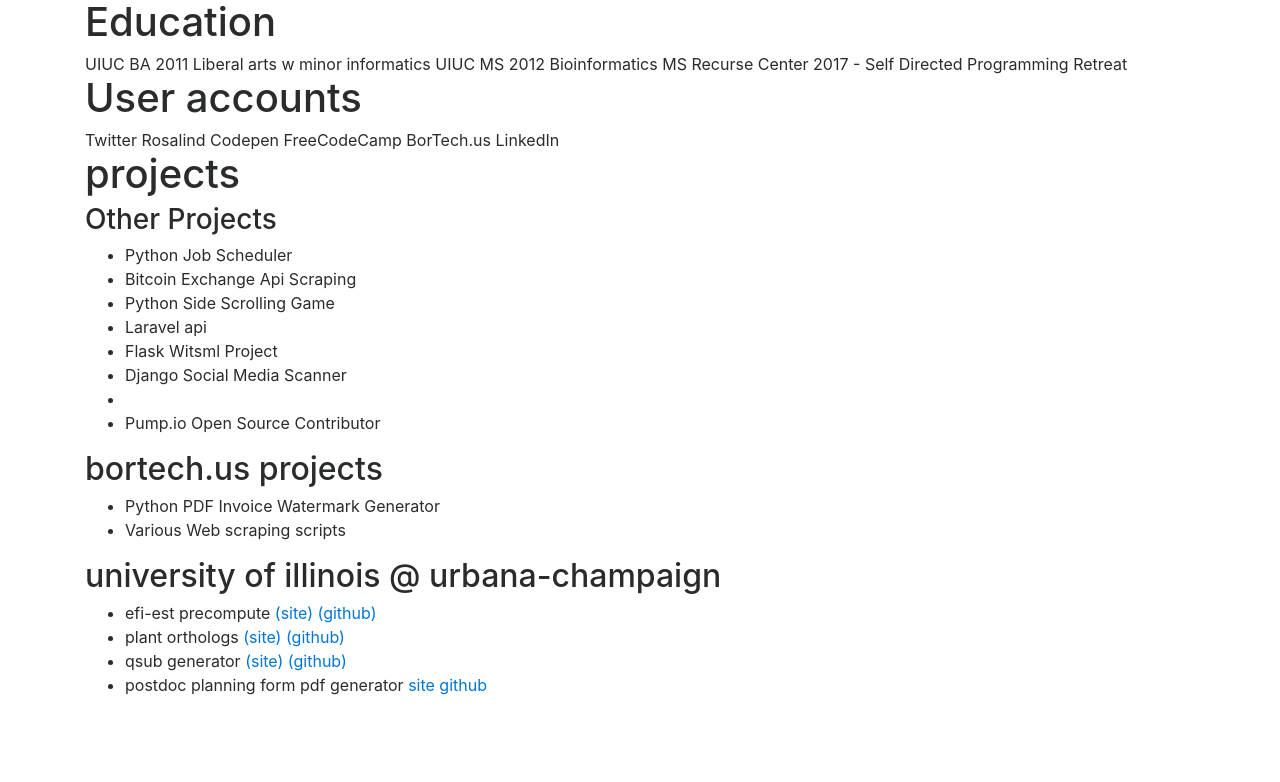
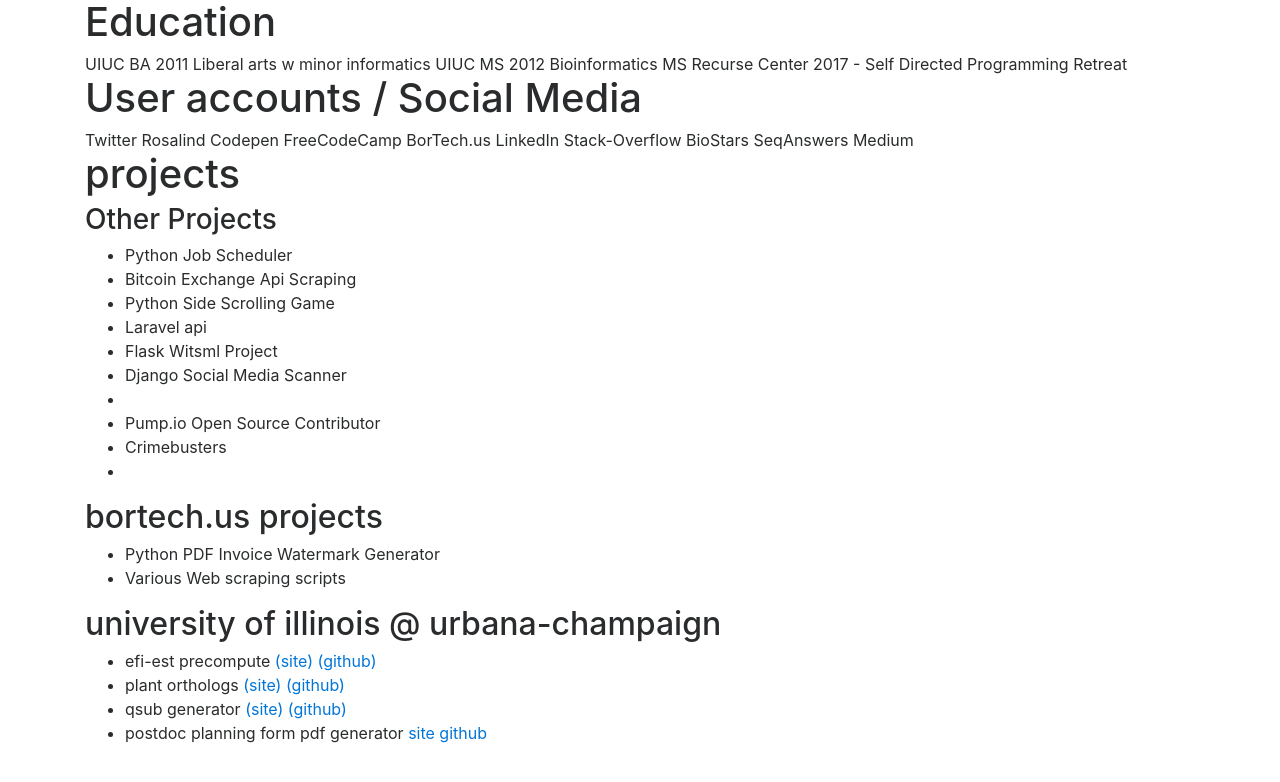
Before and after one commit to bio-boris/bio-boris.github.io, a plain HTML site: page index.html in a window 1280 px wide. Drawn offline with nearby package versions, Linux system fonts and the light colour scheme.

Commit message:
Update index.html

```diff
--- a/index.html
+++ b/index.html
@@ -12,8 +12,17 @@
     UIUC MS 2012 Bioinformatics MS
     Recurse Center 2017 - Self Directed Programming Retreat
 
-    <h1> User accounts </h1>
-    Twitter Rosalind Codepen FreeCodeCamp BorTech.us LinkedIn
+    <h1> User accounts / Social Media </h1>
+    Twitter
+    Rosalind
+    Codepen
+    FreeCodeCamp
+    BorTech.us
+    LinkedIn
+    Stack-Overflow
+    BioStars
+    SeqAnswers
+    Medium
   <h1>projects </h1>
     <h3> Other Projects </h3>
     <ul>
@@ -24,6 +33,8 @@
       <li>Flask Witsml Project </li>
       <li>Django Social Media Scanner <li>
       <li>Pump.io Open Source Contributor </li>
+      <li> Crimebusters <li>
+
     </ul>
     <h2>bortech.us projects</h2>
     <ul>
```
